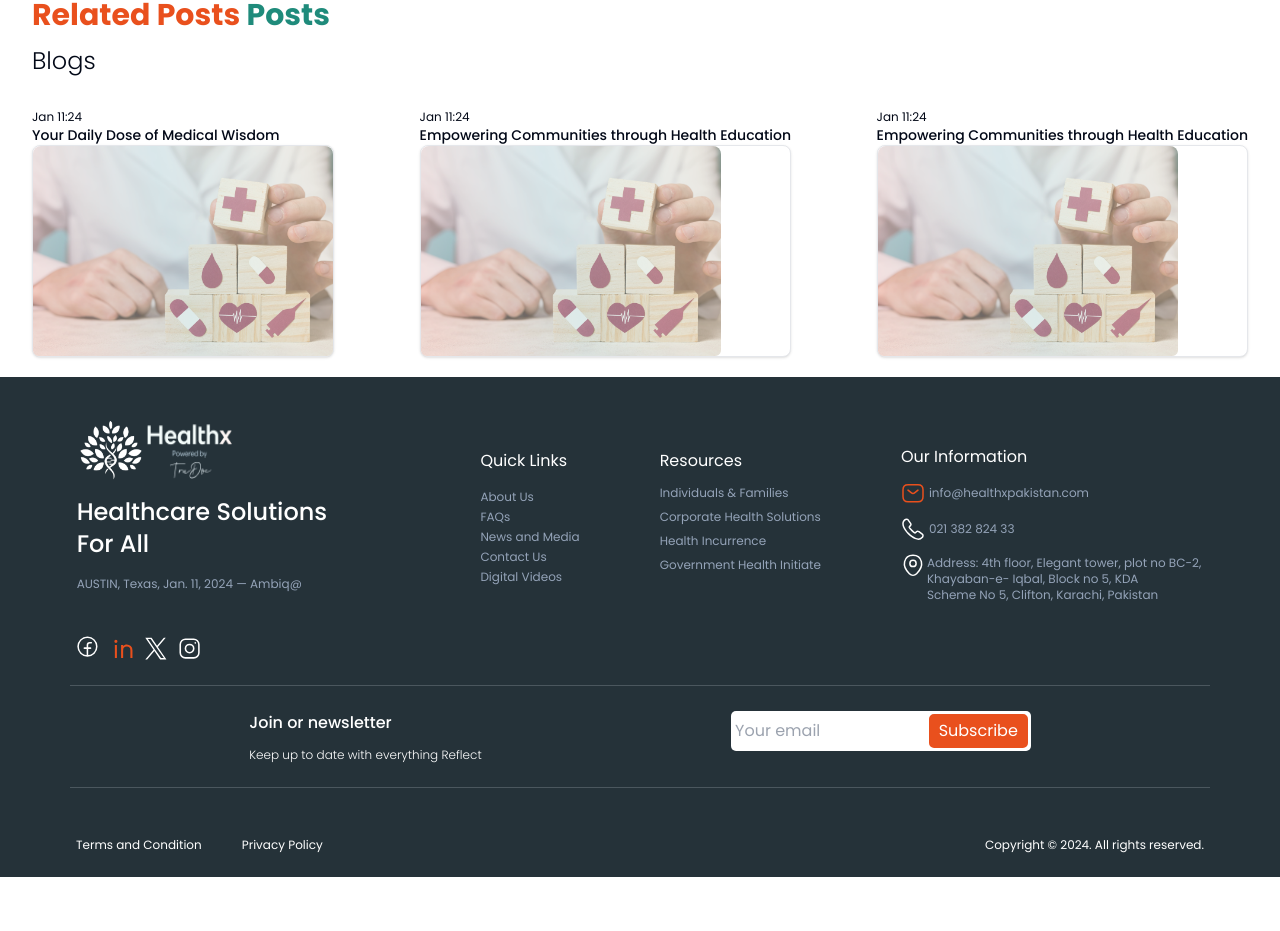
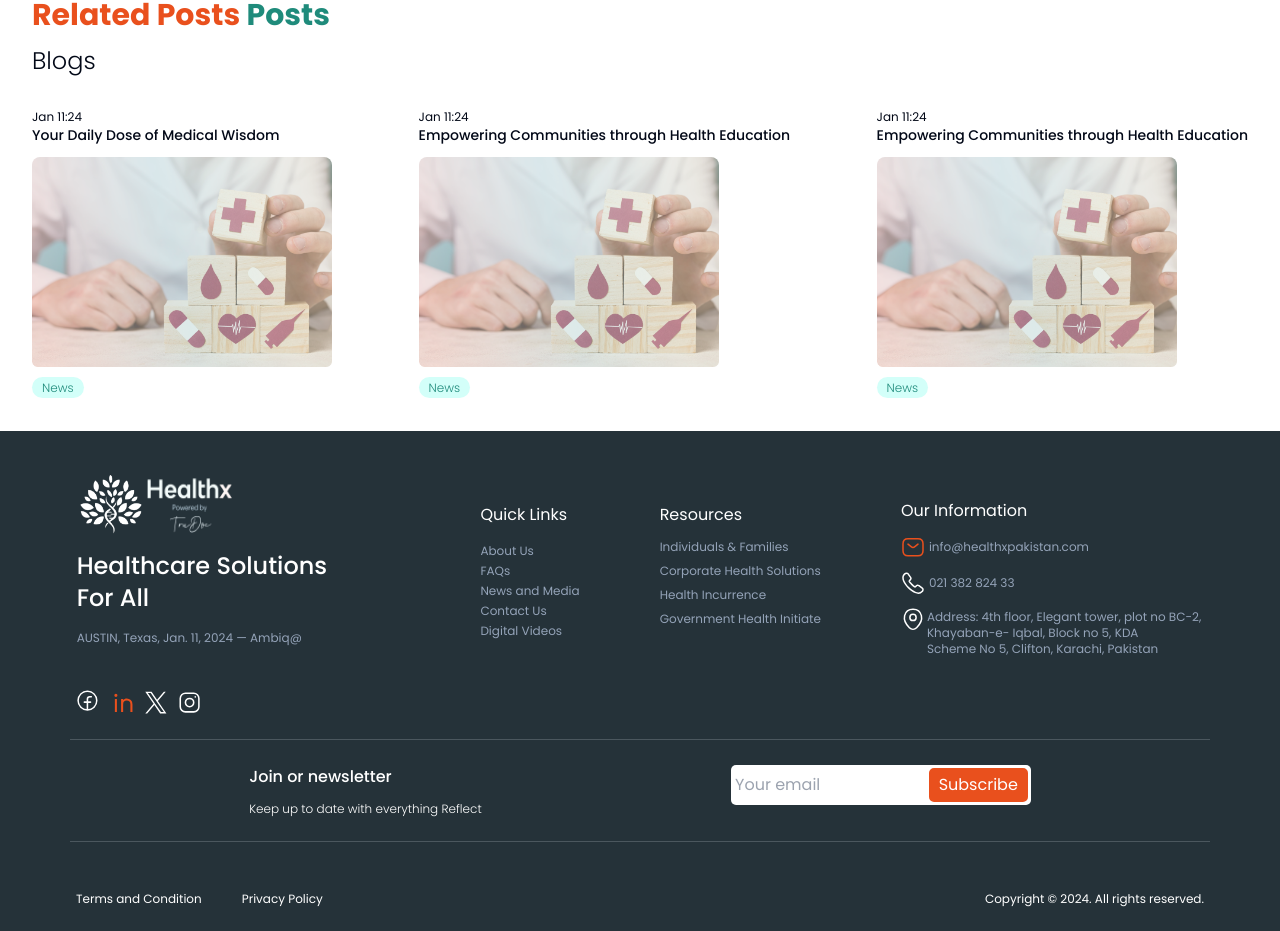
Before and after one commit to Sanjay1402/healthx, a Next.js app: page /blogdetails in a window 1280 px wide. Shown: the part 3128-4059 px from the top of the page. Before the commit the page ends 4005 px from the top, so only its background shows below. Built offline with nearby package versions, Linux system fonts and the light colour scheme.

Commit message:
Update page.jsx

```diff
--- a/src/app/blogdetails/page.jsx
+++ b/src/app/blogdetails/page.jsx
@@ -237,21 +237,24 @@ const Page = ({}) => {
       </div>
       <div className="">
         <div className="mb-5 flex justify-between flex-wrap">
-          <div>
+          <div className="">
             <p className="text-xs">Jan 11:24</p>
             <h1 className="text-sm font-medium">
               Your Daily Dose of Medical Wisdom
             </h1>
 
-            <div className="max-w-sm bg-white border border-gray-200 rounded-lg shadow dark:bg-gray-800 dark:border-gray-700">
+            <div className="max-w-sm my-3">
               <a href="#">
                 <img
-                  class="rounded-t-lg"
+                  className="rounded-t-lg my-2"
                   src="/Rectangle37(big).png"
                   alt=""
                   width={300}
                 />
               </a>
+              <span class="bg-[#D3FFF9] text-[#1F8B7B] text-xs font-light me-2 px-2.5 py-0.5 rounded-full dark:bg-blue-900 dark:text-blue-300">
+                News
+              </span>
             </div>
           </div>
           <div>
@@ -259,15 +262,18 @@ const Page = ({}) => {
             <h1 className="text-sm font-medium">
               Empowering Communities through Health Education
             </h1>
-            <div className="max-w-sm bg-white border border-gray-200 rounded-lg shadow dark:bg-gray-800 dark:border-gray-700">
+            <div className="max-w-sm my-3">
               <a href="#">
                 <img
-                  class="rounded-t-lg"
+                  className="rounded-t-lg my-2"
                   src="/Rectangle37(big).png"
                   alt=""
                   width={300}
                 />
               </a>
+              <span class="bg-[#D3FFF9] text-[#1F8B7B] text-xs font-light me-2 px-2.5 py-0.5 rounded-full dark:bg-blue-900 dark:text-blue-300">
+                News
+              </span>
             </div>
           </div>
           <div>
@@ -275,15 +281,18 @@ const Page = ({}) => {
             <h1 className="text-sm font-medium">
               Empowering Communities through Health Education
             </h1>
-            <div className="max-w-sm bg-white border border-gray-200 rounded-lg shadow dark:bg-gray-800 dark:border-gray-700">
+            <div className="max-w-sm my-3">
               <a href="#">
                 <img
-                  class="rounded-t-lg"
+                  className="rounded-t-lg my-2"
                   src="/Rectangle37(big).png"
                   alt=""
                   width={300}
                 />
               </a>
+              <span class="bg-[#D3FFF9] text-[#1F8B7B] text-xs font-light me-2 px-2.5 py-0.5 rounded-full dark:bg-blue-900 dark:text-blue-300">
+                News
+              </span>
             </div>
           </div>
         </div>
```
